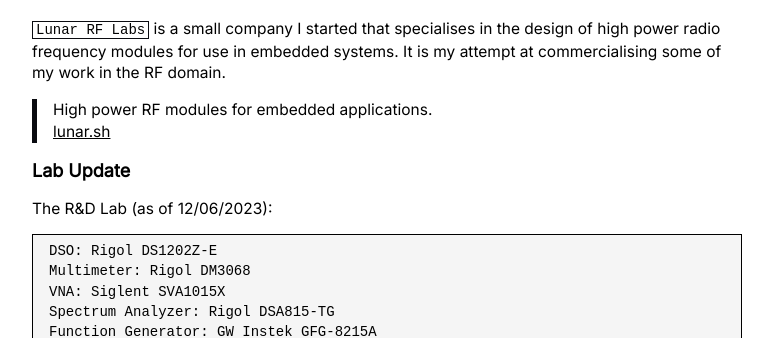
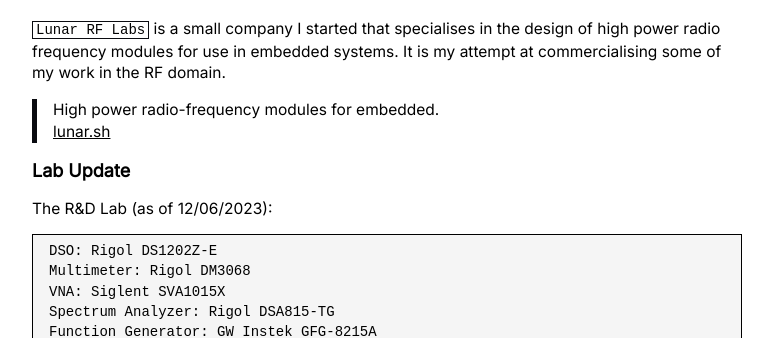
Before and after one commit to microstub/microstub.github.io, a Jekyll site: the page built from about.md, in a window 1280 px wide and 900 px high, scrolled down 910 px, cut to the strip 160-498 px from the top of the window. Shown: the whole strip, without its empty margins (253-1026 px from the left). Built offline with Jekyll 4.4.1, drawn with Linux system fonts in a browser that asks for light colours; comment, search, counter and statistics services are not loaded.

Commit message:
journal: about: update about.md
Update company description.

```diff
--- a/about.md
+++ b/about.md
@@ -53,7 +53,7 @@
 systems. It is my attempt at commercialising some of my work in the
 RF domain.
 
-> High power RF modules for embedded applications. <br>
+> High power radio-frequency modules for embedded. <br>
 [lunar.sh](https://lunar.sh)
 
 # Lab Update
```
